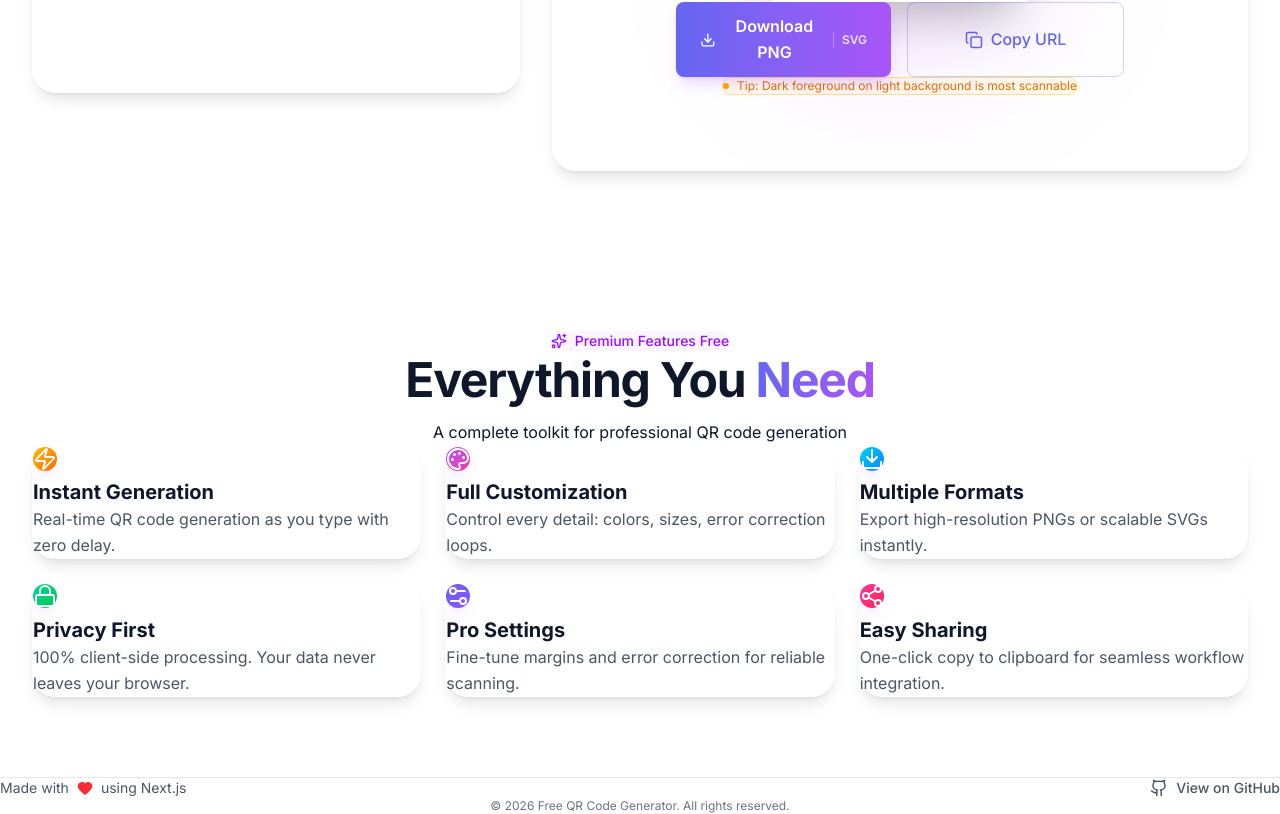
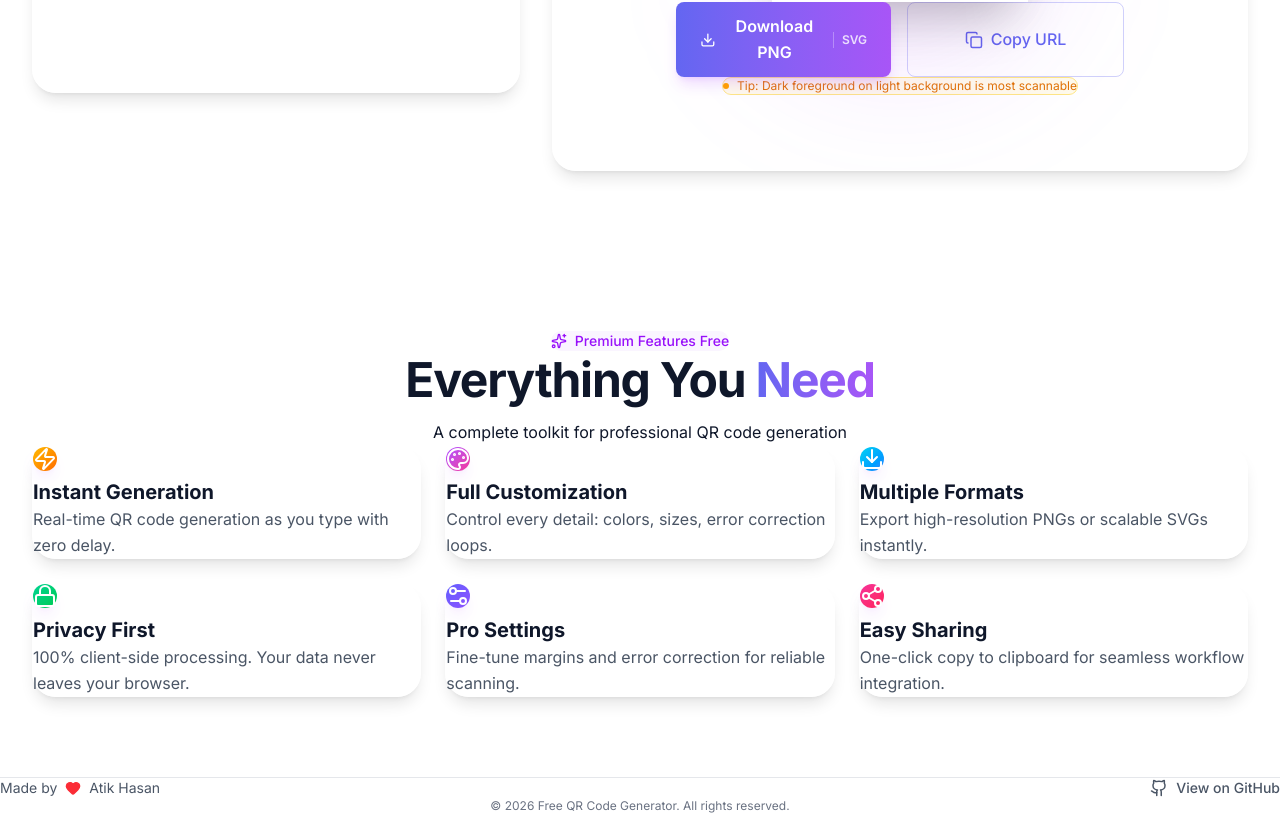
Before and after one commit to AtikHasan16/qr-generator, a Next.js app: page / in a window 1280 px wide. Shown: the part 1299-2113 px from the top of the page. Built offline with nearby package versions, Linux system fonts and the light colour scheme.

Commit message:
feat: add Footer component with copyright and GitHub link

```diff
--- a/app/components/Footer.tsx
+++ b/app/components/Footer.tsx
@@ -8,9 +8,9 @@ export default function Footer() {
       <div className="max-w-7xl mx-auto px-4 sm:px-6">
         <div className="flex flex-col md:flex-row items-center justify-between gap-4">
           <div className="flex items-center gap-2 text-sm text-gray-600 dark:text-gray-400">
-            <span>Made with</span>
+            <span>Made by</span>
             <Heart size={16} className="text-red-500 fill-red-500" />
-            <span>using Next.js</span>
+            <span>Atik Hasan</span>
           </div>
 
           <div className="flex items-center gap-6">
```
